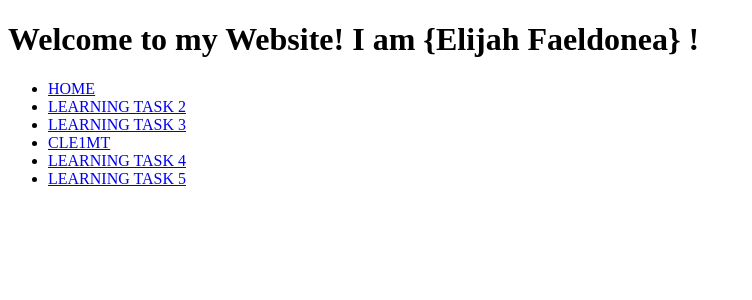
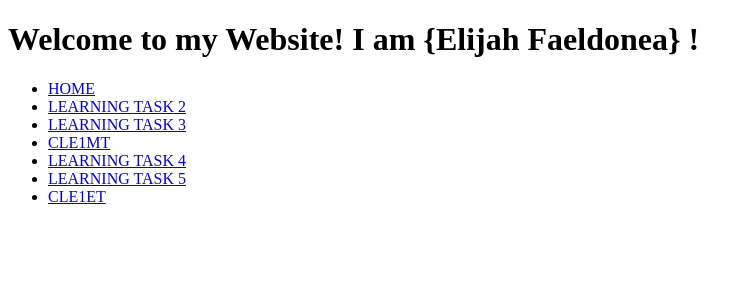
Before and after one commit to lijflzi/learningtasks, a PHP site: page / in a window 1280 px wide. Shown: the top 300 px of the page, without its empty margins (0-752 px from the left). Run offline with PHP 8.4, Linux system fonts and the light colour scheme.

Commit message:
Update index.php

```diff
--- a/index.php
+++ b/index.php
@@ -13,6 +13,7 @@
      <li><a href="/CLE1MT/index.html">CLE1MT</a></li>
      <li><a href="/LT4/index.html">LEARNING TASK 4</a></li>
      <li><a href="/LT5/index.html">LEARNING TASK 5</a></li>
+     <li><a href="/LIJLT6/index.html">CLE1ET</a></li>
  </ul>
  </body>
 </html>
```
